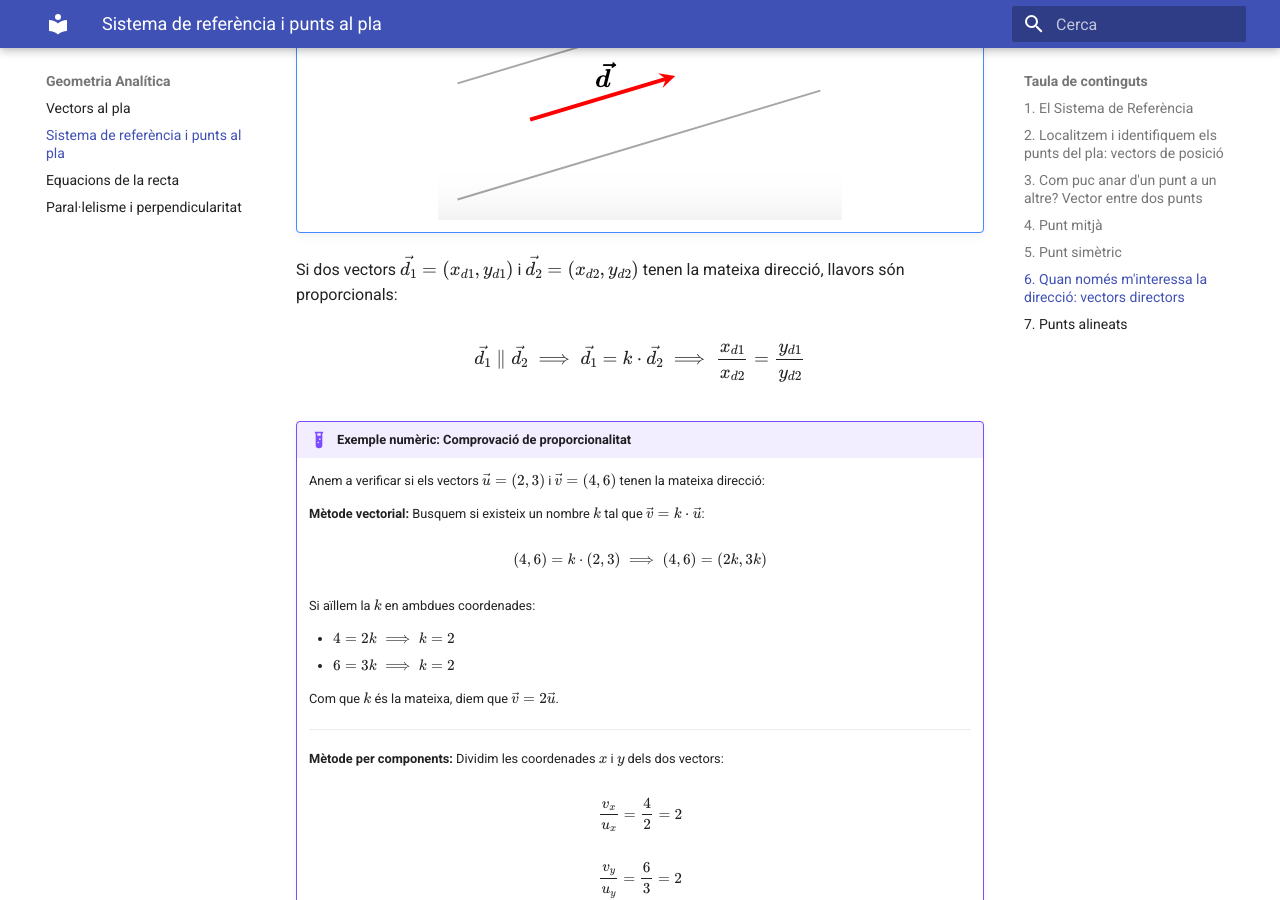
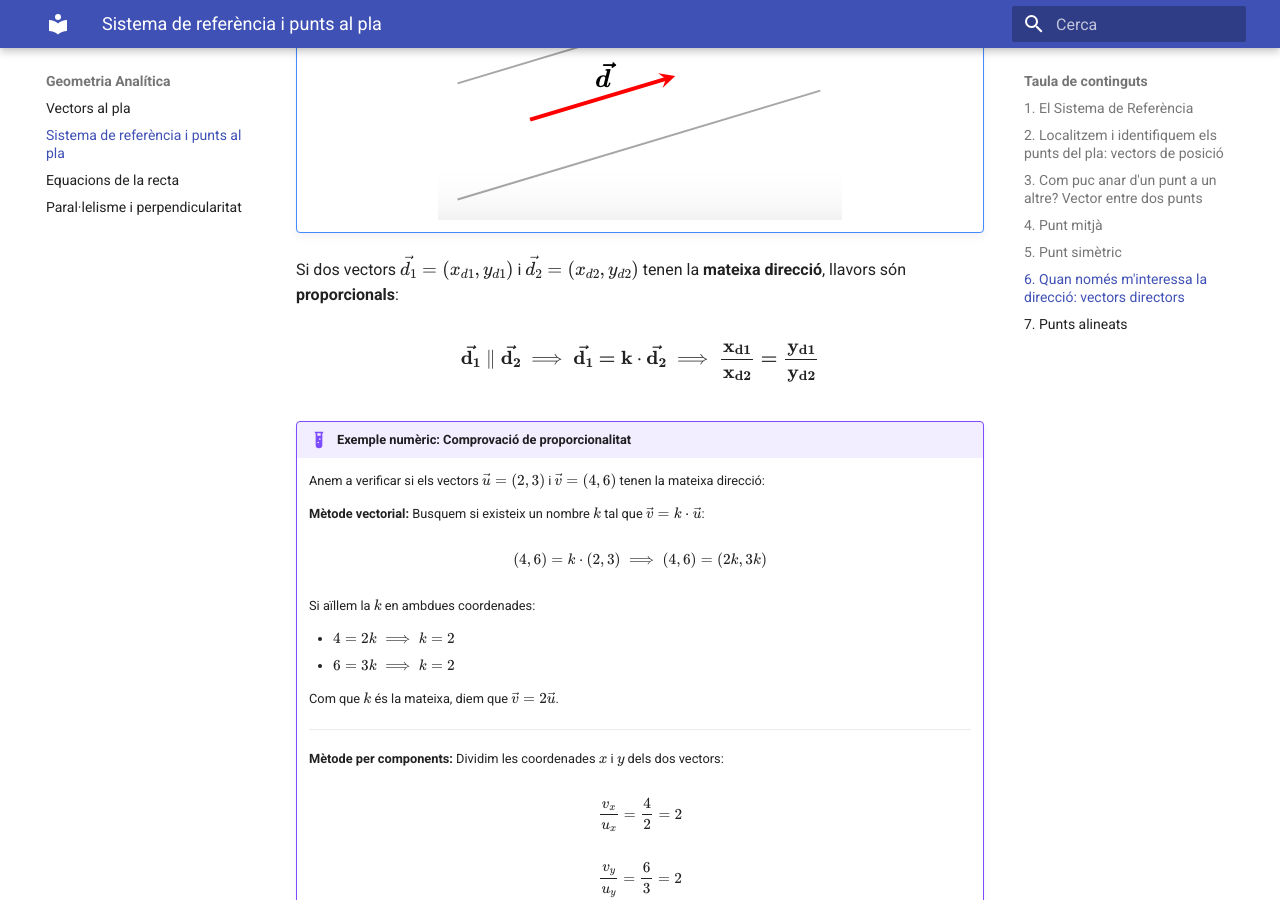
Before and after one commit to irazuzta/MatematiquesBat, an MkDocs documentation site: the page built from docs/geometria/geometria_pla.md, in a window 1280 px wide and 900 px high, scrolled down 6149 px. Built offline with MkDocs 1.6.1 and Material for MkDocs 9.7.7, drawn with Linux system fonts in a browser that asks for light colours.

```diff
--- a/docs/geometria/geometria_pla.md
+++ b/docs/geometria/geometria_pla.md
@@ -100,9 +100,9 @@ Per representar un vector director utilitzarem una lletra minúscula com per exe
 !!! Note "En la següent representació podem veure que la informació que en dona el vector $\vec{d}$ és la de la direcció de les rectes que es mostren. No representa a cap punt ni ens importa si està entre dos punts concrets."
     ![vector director](../img/vector_director.png)
 
-Si dos vectors $\vec{d_1}=(x_{d1},y_{d1})$ i $\vec{d_2}=(x_{d2},y_{d2})$ tenen la mateixa direcció, llavors són proporcionals:
+Si dos vectors $\vec{d_1}=(x_{d1},y_{d1})$ i $\vec{d_2}=(x_{d2},y_{d2})$ tenen la **mateixa direcció**, llavors són **proporcionals**:
 
-$$\vec{d_1} \parallel \vec{d_2} \implies \vec{d_1}=k\cdot \vec{d_2} \implies \frac{x_{d1}}{x_{d2}}=\frac{y_{d1}}{y_{d2}}$$
+$$\mathbf{\vec{d_1} \parallel \vec{d_2} \implies \vec{d_1}=k\cdot \vec{d_2} \implies \frac{x_{d1}}{x_{d2}}=\frac{y_{d1}}{y_{d2}}}$$
 
 !!! example "Exemple numèric: Comprovació de proporcionalitat"
     Anem a verificar si els vectors $\vec{u} = (2, 3)$ i $\vec{v} = (4, 6)$ tenen la mateixa direcció:
```
